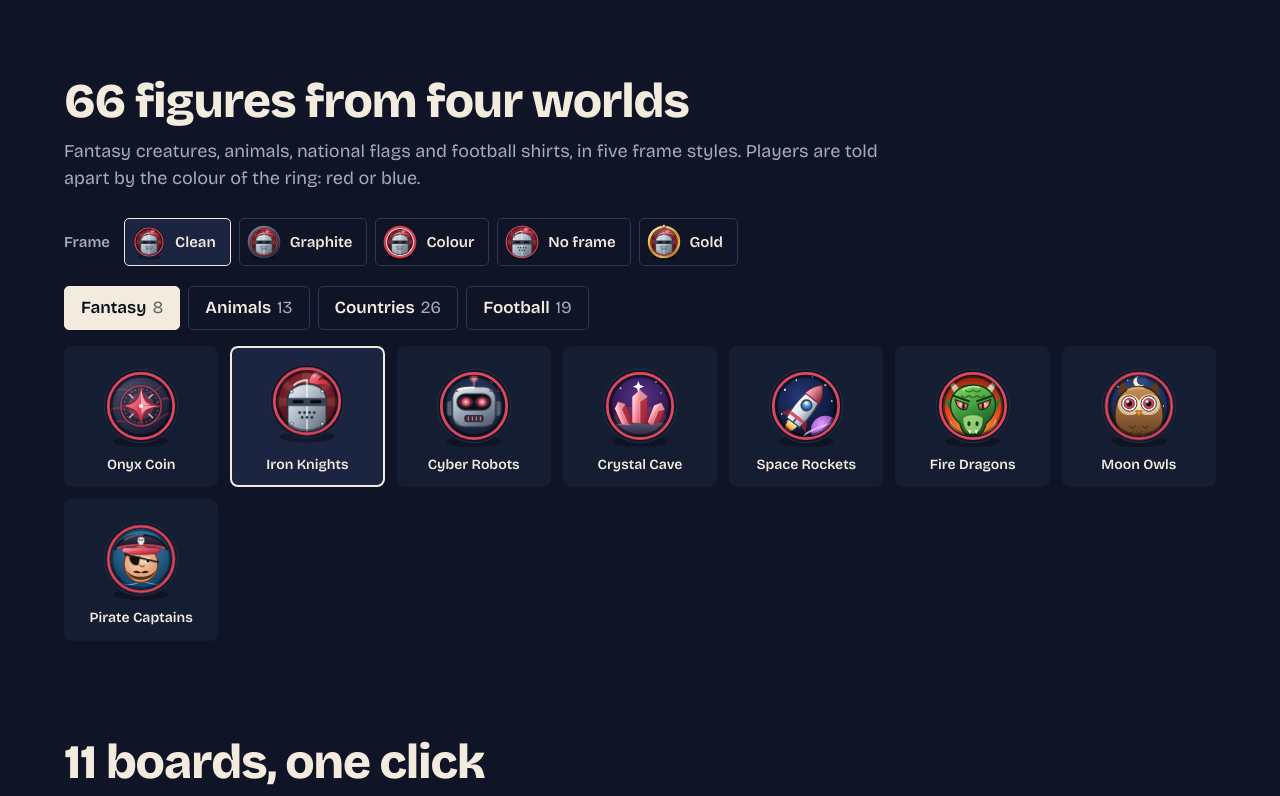
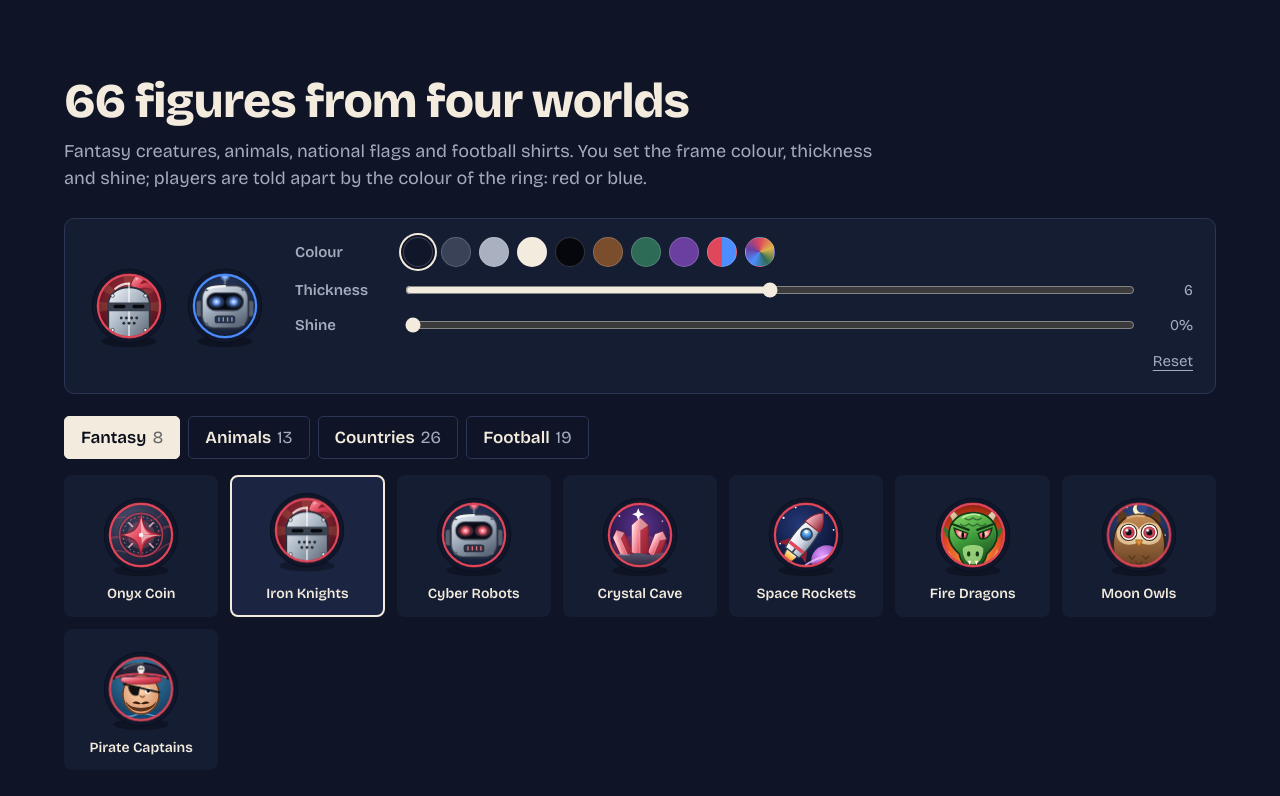
Before and after one commit to VPeteru/malomjatek, a website: page malom/public/index.html in a window 1280 px wide. Shown: the part 1800-2596 px from the top of the page. Drawn offline with nearby package versions, Linux system fonts and the light colour scheme; files whose address does not match are found by name.

Commit message:
Replace frame presets with an adjustable frame
The figure frame is now set with colour (eight swatches, player colour
or any custom colour), thickness (0-12, 0 means no frame) and shine,
with a live preview in the figures section and in settings. Frame
values are CSS variables, so changes apply to every figure instantly.

Co-Authored-By: Claude Opus 5.5 <noreply@anthropic.com>
Claude-Session: https://claude.ai/code/session_01J5yJ2iEwddaL5Zmzds7QSa

```diff
--- a/malom/public/app.js
+++ b/malom/public/app.js
@@ -1078,26 +1078,72 @@
     $('mySkinName').textContent = skinName(prefs.skin);
   }
 
-  // keretstílus-választó: minden gomb a saját keretével mutatja a figurádat
-  function buildFrameChips() {
-    for (const el of [$('frameChips'), $('frameChips2')]) {
-      if (!el) continue;
-      el.innerHTML = '';
-      for (const f of SK.FRAMES) {
-        const b = document.createElement('button');
-        b.type = 'button';
-        b.className = 'frame-chip';
-        b.dataset.frame = f.id;
-        b.setAttribute('role', 'radio');
-        b.setAttribute('aria-checked', f.id === SK.frame ? 'true' : 'false');
-        b.innerHTML = SK.svg(prefs.skin, 0, 36) + `<span>${escapeHtml(I18N.lang === 'en' ? f.nameEn : f.name)}</span>`;
+  // állítható figurakeret: szín, vastagság, fényesség, élő előnézettel
+  function buildFrameEditors() {
+    const en = I18N.lang === 'en';
+    const other = prefs.skin === 'robot' ? 'kristaly' : 'robot';
+    ['frameEditor', 'frameEditor2'].forEach((elId, n) => {
+      const el = $(elId);
+      if (!el) return;
+      const swatches = SK.FRAME_SWATCHES.map((w) =>
+        `<button type="button" class="fe-swatch" role="radio" data-color="${w.color}" style="background:${w.color}" aria-label="${escapeHtml(en ? w.nameEn : w.name)}" title="${escapeHtml(en ? w.nameEn : w.name)}"></button>`).join('');
+      el.innerHTML = `
+        <div class="fe-preview" aria-hidden="true">${SK.svg(prefs.skin, 0, 84)}${SK.svg(other, 1, 84)}</div>
+        <div class="fe-controls">
+          <div class="fe-row colors">
+            <span class="fe-label" id="feColorLbl${n}">${escapeHtml(tr('frame.color'))}</span>
+            <div class="fe-swatches" role="radiogroup" aria-labelledby="feColorLbl${n}">
+              ${swatches}
+              <button type="button" class="fe-swatch fe-pl" role="radio" data-player="1" aria-label="${escapeHtml(tr('frame.player'))}" title="${escapeHtml(tr('frame.player'))}"></button>
+              <label class="fe-custom" title="${escapeHtml(tr('frame.custom'))}"><input type="color" class="fe-color" aria-label="${escapeHtml(tr('frame.custom'))}"></label>
+            </div>
+          </div>
+          <label class="fe-row">
+            <span class="fe-label">${escapeHtml(tr('frame.width'))}</span>
+            <input type="range" class="fe-width" min="0" max="${SK.FRAME_MAX}" step="1">
+            <output class="fe-width-out"></output>
+          </label>
+          <label class="fe-row">
+            <span class="fe-label">${escapeHtml(tr('frame.sheen'))}</span>
+            <input type="range" class="fe-sheen" min="0" max="100" step="1">
+            <output class="fe-sheen-out"></output>
+          </label>
+          <div class="fe-actions"><button type="button" class="link-btn fe-reset">${escapeHtml(tr('frame.reset'))}</button></div>
+        </div>`;
+      for (const b of el.querySelectorAll('.fe-swatch')) {
         b.addEventListener('click', () => {
-          SK.setFrame(f.id);
-          for (const x of document.querySelectorAll('.frame-chip')) x.setAttribute('aria-checked', x.dataset.frame === f.id ? 'true' : 'false');
+          SK.setFrame(b.dataset.player ? { player: true } : { player: false, color: b.dataset.color });
+          syncFrameEditors();
           SND.play('select');
         });
-        el.appendChild(b);
       }
+      el.querySelector('.fe-color').addEventListener('input', (e) => { SK.setFrame({ player: false, color: e.target.value }); syncFrameEditors(); });
+      el.querySelector('.fe-width').addEventListener('input', (e) => { SK.setFrame({ width: Number(e.target.value) }); syncFrameEditors(); });
+      el.querySelector('.fe-sheen').addEventListener('input', (e) => { SK.setFrame({ sheen: Number(e.target.value) / 100 }); syncFrameEditors(); });
+      el.querySelector('.fe-reset').addEventListener('click', () => { SK.resetFrame(); syncFrameEditors(); SND.play('select'); });
+    });
+    syncFrameEditors();
+  }
+
+  // mindkét szerkesztő (nyitóoldal és beállítások) ugyanazt mutassa
+  function syncFrameEditors() {
+    const f = SK.frame;
+    const preset = !f.player && SK.FRAME_SWATCHES.some((w) => w.color.toLowerCase() === f.color.toLowerCase());
+    for (const el of [$('frameEditor'), $('frameEditor2')]) {
+      if (!el || !el.firstElementChild) continue;
+      for (const b of el.querySelectorAll('.fe-swatch')) {
+        const on = b.dataset.player ? f.player : (!f.player && b.dataset.color.toLowerCase() === f.color.toLowerCase());
+        b.setAttribute('aria-checked', on ? 'true' : 'false');
+      }
+      const custom = el.querySelector('.fe-custom');
+      custom.setAttribute('aria-checked', !f.player && !preset ? 'true' : 'false');
+      if (!f.player && !preset) custom.style.background = f.color; else custom.style.background = '';
+      const color = el.querySelector('.fe-color');
+      if (document.activeElement !== color) color.value = f.color;
+      el.querySelector('.fe-width').value = f.width;
+      el.querySelector('.fe-width-out').textContent = f.width === 0 ? tr('frame.none') : String(f.width);
+      el.querySelector('.fe-sheen').value = Math.round(f.sheen * 100);
+      el.querySelector('.fe-sheen-out').textContent = Math.round(f.sheen * 100) + '%';
     }
   }
 
@@ -1105,7 +1151,7 @@
     prefs.skin = k;
     store.set('malom-skin', k);
     updateMySkin();
-    buildFrameChips();
+    buildFrameEditors();
     buildPicker($('picker'), 0, prefs.skin, (x) => pickSkin(x));
     if (fromOrbit) toast(tr('toast.picked', { name: skinName(k) }));
   }
@@ -1224,7 +1270,7 @@
     buildThemeCards($('themeStrip'), 'tstrip');
     if (themeGridBuilt) { $('themeGrid').innerHTML = ''; buildThemeCards($('themeGrid'), 'tprev'); }
     updateMySkin();
-    buildFrameChips();
+    buildFrameEditors();
     buildOrbit();
     updateAiNote();
     const best = store.get('malom-best-elo', null);
@@ -1265,7 +1311,7 @@
     applyTheme(prefs.theme);
     $('nameInput').value = prefs.name;
     buildPicker($('picker'), 0, prefs.skin, (k) => pickSkin(k));
-    buildFrameChips();
+    buildFrameEditors();
     buildLanding();
     buildEmojiBar();
     soundIcon();
--- a/malom/public/i18n.js
+++ b/malom/public/i18n.js
@@ -30,8 +30,9 @@
       'modes.local.btn': 'Indítás egy gépen',
       'elo.t0': 'Kezdő', 'elo.t1': 'Haladó', 'elo.t2': 'Mester', 'elo.t3': 'Nagymester',
       'figures.title': '{n} figura, négy világból',
-      'figures.sub': 'Fantázialények, állatok, országzászlók és focimezek, ötféle keretben. A két játékost a gyűrű színe különbözteti meg: piros és kék.',
-      'frames.label': 'Keret', 'frames.title': 'Figurakeret', 'boards.heading': 'Tábla',
+      'figures.sub': 'Fantázialények, állatok, országzászlók és focimezek. A keret színét, vastagságát és fényességét te állítod be; a két játékost a gyűrű színe különbözteti meg: piros és kék.',
+      'frames.title': 'Figurakeret', 'boards.heading': 'Tábla',
+      'frame.color': 'Szín', 'frame.width': 'Vastagság', 'frame.sheen': 'Fényesség', 'frame.player': 'A játékos színe (piros / kék)', 'frame.custom': 'Saját szín', 'frame.reset': 'Alaphelyzet', 'frame.none': 'nincs',
       'boards.title': '11 tábla, egy kattintás',
       'boards.sub': 'A választott tábla azonnal megjelenik fent és a játékban is. A hangokat és a háttérzenét a beállításokban hangolhatod.',
       'rules.title': 'Így megy a malom',
@@ -120,8 +121,9 @@
       'modes.local.btn': 'Start on this device',
       'elo.t0': 'Beginner', 'elo.t1': 'Intermediate', 'elo.t2': 'Master', 'elo.t3': 'Grandmaster',
       'figures.title': '{n} figures from four worlds',
-      'figures.sub': 'Fantasy creatures, animals, national flags and football shirts, in five frame styles. Players are told apart by the colour of the ring: red or blue.',
-      'frames.label': 'Frame', 'frames.title': 'Figure frame', 'boards.heading': 'Board',
+      'figures.sub': 'Fantasy creatures, animals, national flags and football shirts. You set the frame colour, thickness and shine; players are told apart by the colour of the ring: red or blue.',
+      'frames.title': 'Figure frame', 'boards.heading': 'Board',
+      'frame.color': 'Colour', 'frame.width': 'Thickness', 'frame.sheen': 'Shine', 'frame.player': 'Player colour (red / blue)', 'frame.custom': 'Custom colour', 'frame.reset': 'Reset', 'frame.none': 'none',
       'boards.title': '11 boards, one click',
       'boards.sub': 'Your chosen board shows up above and in the game straight away. Fine-tune sounds and music in the settings.',
       'rules.title': 'How Nine Men’s Morris works',
--- a/malom/public/index.html
+++ b/malom/public/index.html
@@ -131,10 +131,7 @@
     <section class="block" id="figurak" aria-labelledby="pickerTitle">
       <h2 id="pickerTitle" data-i18n="figures.title" data-i18n-n="66">66 figura, négy világból</h2>
       <p class="sub" data-i18n="figures.sub"></p>
-      <div class="frame-row">
-        <span class="frame-label" id="frameLabel" data-i18n="frames.label">Keret</span>
-        <div class="frame-chips" id="frameChips" role="radiogroup" aria-labelledby="frameLabel"></div>
-      </div>
+      <div class="frame-editor" id="frameEditor"></div>
       <div class="picker" id="picker" data-i18n-aria="pick.aria"></div>
     </section>
 
@@ -286,8 +283,8 @@
     </div>
 
     <section id="panelBoard" role="tabpanel" aria-labelledby="tabBoard">
-      <h3 class="set-sub" id="frameLabel2" data-i18n="frames.title">Figurakeret</h3>
-      <div class="frame-chips" id="frameChips2" role="radiogroup" aria-labelledby="frameLabel2"></div>
+      <h3 class="set-sub" data-i18n="frames.title">Figurakeret</h3>
+      <div class="frame-editor" id="frameEditor2"></div>
       <h3 class="set-sub" data-i18n="boards.heading">Tábla</h3>
       <div class="theme-grid" id="themeGrid" role="radiogroup" data-i18n-aria="boards.aria"></div>
     </section>
--- a/malom/public/skins.js
+++ b/malom/public/skins.js
@@ -4,8 +4,7 @@
 (function () {
   'use strict';
 
-  // A két játékos színe: rubin és zafír. A játékost minden keretstílusnál a
-  // színes gyűrű jelzi (az arany keretnél a tetején ülő drágakő is).
+  // A két játékos színe: rubin és zafír. A játékost a kép körüli színes gyűrű jelzi.
   const PALETTES = [
     { c: '#E0475B', d: '#8E1F30', l: '#FFC2CB', glow: '#FF7A8C', name: 'ruby' },
     { c: '#4C8DFF', d: '#1A3F8F', l: '#C7DCFF', glow: '#86B4FF', name: 'sapphire' }
@@ -21,66 +20,43 @@
   function commonDefs(id, p) {
     return lin(id + '-rim', [[0, '#FFF1B8'], [0.22, '#F3D274'], [0.5, '#C9982E'], [0.78, '#E8C25A'], [1, '#7A5814']], 0.15, 0, 0.85, 1) +
       lin(id + '-rimhi', [[0, '#fff', 0.8], [0.5, '#fff', 0]], 0, 0, 0, 1) +
-      lin(id + '-graf', [[0, '#7A8298'], [0.45, '#454D63'], [1, '#262C3D']], 0.2, 0, 0.8, 1) +
       rad(id + '-gem', [[0, '#fff'], [0.3, p.l], [0.7, p.c], [1, p.d]], 0.35, 0.3, 0.7) +
       `<clipPath id="${id}-clip"><circle r="${R_IN}"/></clipPath>`;
   }
 
-  // Keretstílusok. Minden figura az összes keretet tartalmazza, és CSS választja
-  // ki, melyik látszik (a legközelebbi data-frame attribútum alapján), így a
-  // keret átváltásához nem kell semmit újrarajzolni.
-  const FRAMES = [
-    { id: 'letisztult', name: 'Letisztult', nameEn: 'Clean' },
-    { id: 'grafit', name: 'Grafit', nameEn: 'Graphite' },
-    { id: 'szines', name: 'Színes', nameEn: 'Colour' },
-    { id: 'nelkul', name: 'Keret nélkül', nameEn: 'No frame' },
-    { id: 'arany', name: 'Arany', nameEn: 'Gold' }
+  // Állítható keret. A színt, a vastagságot és a fényességet CSS-változók adják
+  // (--fr-p0/--fr-p1, --fr-scale, --fr-sheen), így a beállítás változásakor
+  // egyetlen figurát sem kell újrarajzolni.
+  const FRAME_OUT = 46; // a keret külső sugara
+  const FRAME_MAX = 12; // a legvastagabb keret
+  const DEFAULT_FRAME = { color: '#10172B', width: 6, sheen: 0, player: false };
+  const FRAME_SWATCHES = [
+    { color: '#10172B', name: 'Éjkék', nameEn: 'Midnight' },
+    { color: '#3A4258', name: 'Grafit', nameEn: 'Graphite' },
+    { color: '#A9B0BF', name: 'Ezüst', nameEn: 'Silver' },
+    { color: '#F3EBDD', name: 'Csont', nameEn: 'Bone' },
+    { color: '#05070D', name: 'Fekete', nameEn: 'Black' },
+    { color: '#7A4E2D', name: 'Dió', nameEn: 'Walnut' },
+    { color: '#2E6B57', name: 'Zöld', nameEn: 'Green' },
+    { color: '#6B3FA0', name: 'Lila', nameEn: 'Purple' }
   ];
-  const DEFAULT_FRAME = 'letisztult';
 
   function frame(id, p, art, bg) {
+    const pl = p.name === 'sapphire' ? 1 : 0;
     return `
       <ellipse cx="0" cy="44" rx="34" ry="7" fill="rgba(0,0,0,.32)"/>
-      <g class="fr fr-arany">
-        <circle r="48" fill="#3A2A08"/>
-        <circle r="46.5" fill="url(#${id}-rim)"/>
-        <circle r="46.5" fill="none" stroke="url(#${id}-rimhi)" stroke-width="1.6"/>
-        <circle r="42.6" fill="none" stroke="#7A5814" stroke-width=".8" opacity=".7"/>
-        <circle r="${R_IN + 2.2}" fill="#1A1206"/>
-      </g>
-      <g class="fr fr-letisztult">
-        <circle r="46" fill="#10172B"/>
-        <circle r="45.5" fill="none" stroke="rgba(255,255,255,.12)" stroke-width="1"/>
-      </g>
-      <g class="fr fr-grafit">
-        <circle r="47" fill="url(#${id}-graf)"/>
-        <circle r="46.5" fill="none" stroke="rgba(255,255,255,.16)" stroke-width="1"/>
-        <circle r="${R_IN + 2.4}" fill="#0B0F1A"/>
-      </g>
-      <g class="fr fr-szines">
-        <circle r="47" fill="${p.c}"/>
-        <circle r="46.4" fill="none" stroke="${p.d}" stroke-width="1.2"/>
-        <circle r="${R_IN + 2.4}" fill="#fff" opacity=".92"/>
-      </g>
+      <circle r="${FRAME_OUT}" style="fill: var(--fr-p${pl}, #10172B)"/>
+      <circle r="${FRAME_OUT}" fill="url(#fr-sheen)" style="opacity: var(--fr-sheen, 0)"/>
+      <circle r="${FRAME_OUT - 0.5}" fill="none" stroke="rgba(0,0,0,.35)" stroke-width="1"/>
       <g class="fr-art">
         <g clip-path="url(#${id}-clip)">
           <circle r="${R_IN}" fill="${bg}"/>
           ${art}
           <circle r="${R_IN}" fill="none" stroke="rgba(0,0,0,.45)" stroke-width="5"/>
         </g>
-      </g>
-      <g class="fr fr-arany">
-        <circle r="${R_IN + 0.6}" fill="none" stroke="${p.c}" stroke-width="2.2"/>
-        <path d="M-31,-20 A37,37 0 0 1 31,-20 C18,-28 -18,-28 -31,-20 Z" fill="#fff" opacity=".2"/>
-        <g class="gem"><path d="M0,-50.5 L6.2,-45 L0,-38.5 L-6.2,-45 Z" fill="url(#${id}-gem)" stroke="#3A2A08" stroke-width="1.2" stroke-linejoin="round"/>
-        <path d="M0,-50.5 L2.6,-46 L0,-44.6 L-2.6,-46 Z" fill="#fff" opacity=".7"/></g>
-      </g>
-      <circle class="fr fr-letisztult" r="${R_IN + 3}" fill="none" stroke="${p.c}" stroke-width="3.4"/>
-      <g class="fr fr-grafit">
-        <circle r="${R_IN + 0.6}" fill="none" stroke="${p.c}" stroke-width="2.4"/>
-        <circle cy="-43.2" r="2.6" fill="${p.c}"/>
-      </g>
-      <circle class="fr fr-nelkul" r="45.6" fill="none" stroke="${p.c}" stroke-width="3.2"/>`;
+        <circle r="${R_IN - 1.3}" fill="none" stroke="${p.c}" stroke-width="2.8"/>
+        <circle r="${R_IN + 0.3}" fill="none" stroke="rgba(0,0,0,.4)" stroke-width=".8"/>
+      </g>`;
   }
 
   const SKINS = {
@@ -654,6 +630,8 @@
     holder.setAttribute('height', '0');
     holder.setAttribute('aria-hidden', 'true');
     holder.style.position = 'absolute';
+    // a keret fényessége: közös, figurától független átmenet
+    defs += lin('fr-sheen', [[0, '#fff', 0.6], [0.42, '#fff', 0], [0.58, '#000', 0], [1, '#000', 0.5]], 0.2, 0, 0.8, 1);
     holder.innerHTML = `<defs>${defs}</defs>`;
     document.body.prepend(holder);
   }
@@ -672,23 +650,41 @@
     return `<svg viewBox="-52 -52 104 104" width="${size}" height="${size}" aria-hidden="true"><g>${markup(skin, player)}</g></svg>`;
   }
 
-  // a választott keret már az első rajzolás előtt érvényes legyen
+  // a beállított keret már az első rajzolás előtt érvényes legyen
+  const HEX = /^#[0-9a-f]{6}$/i;
+  function cleanFrame(v) {
+    const f = { ...DEFAULT_FRAME };
+    if (v && typeof v === 'object') {
+      if (HEX.test(v.color)) f.color = v.color;
+      if (Number.isFinite(v.width)) f.width = Math.min(FRAME_MAX, Math.max(0, Math.round(v.width)));
+      if (Number.isFinite(v.sheen)) f.sheen = Math.min(1, Math.max(0, v.sheen));
+      f.player = v.player === true;
+    }
+    return f;
+  }
   function readFrame() {
-    try { const v = JSON.parse(localStorage.getItem('malom-frame')); if (FRAMES.some((f) => f.id === v)) return v; } catch (e) { /* nincs tárhely */ }
-    return DEFAULT_FRAME;
+    try { return cleanFrame(JSON.parse(localStorage.getItem('malom-frame-v2'))); } catch (e) { return { ...DEFAULT_FRAME }; }
+  }
+  function applyFrame(f) {
+    const st = document.documentElement.style;
+    st.setProperty('--fr-p0', f.player ? PALETTES[0].c : f.color);
+    st.setProperty('--fr-p1', f.player ? PALETTES[1].c : f.color);
+    st.setProperty('--fr-scale', ((FRAME_OUT - f.width) / R_IN).toFixed(4));
+    st.setProperty('--fr-sheen', String(f.sheen));
   }
   let currentFrame = readFrame();
-  document.documentElement.dataset.frame = currentFrame;
+  applyFrame(currentFrame);
 
-  function setFrame(id) {
-    if (!FRAMES.some((f) => f.id === id)) return;
-    currentFrame = id;
-    document.documentElement.dataset.frame = id;
-    try { localStorage.setItem('malom-frame', JSON.stringify(id)); } catch (e) { /* nincs tárhely */ }
+  function setFrame(change) {
+    currentFrame = cleanFrame({ ...currentFrame, ...change });
+    applyFrame(currentFrame);
+    try { localStorage.setItem('malom-frame-v2', JSON.stringify(currentFrame)); } catch (e) { /* nincs tárhely */ }
+    return currentFrame;
   }
+  function resetFrame() { return setFrame(DEFAULT_FRAME); }
 
   if (document.body) installDefs();
   else document.addEventListener('DOMContentLoaded', installDefs);
 
-  window.MalomSkins = { SKINS, ORDER, CATEGORIES, PALETTES, FRAMES, svg, markup, installDefs, nameOf, setFrame, get frame() { return currentFrame; } };
+  window.MalomSkins = { SKINS, ORDER, CATEGORIES, PALETTES, FRAME_SWATCHES, FRAME_MAX, svg, markup, installDefs, nameOf, setFrame, resetFrame, get frame() { return { ...currentFrame }; } };
 })();
--- a/malom/public/style.css
+++ b/malom/public/style.css
@@ -59,28 +59,36 @@ h1, h2, h3 { text-wrap: balance; }
   * { scrollbar-width: thin; scrollbar-color: var(--line) transparent; }
 }
 
-/* ---------- figurakeretek (a legközelebbi data-frame dönt) ---------- */
-:root, [data-frame="letisztult"] { --fr-letisztult: inline; --fr-grafit: none; --fr-szines: none; --fr-nelkul: none; --fr-arany: none; --fr-scale: 1; }
-[data-frame="grafit"] { --fr-letisztult: none; --fr-grafit: inline; --fr-szines: none; --fr-nelkul: none; --fr-arany: none; --fr-scale: 1; }
-[data-frame="szines"] { --fr-letisztult: none; --fr-grafit: none; --fr-szines: inline; --fr-nelkul: none; --fr-arany: none; --fr-scale: 1; }
-[data-frame="nelkul"] { --fr-letisztult: none; --fr-grafit: none; --fr-szines: none; --fr-nelkul: inline; --fr-arany: none; --fr-scale: 1.2; }
-[data-frame="arany"] { --fr-letisztult: none; --fr-grafit: none; --fr-szines: none; --fr-nelkul: none; --fr-arany: inline; --fr-scale: 1; }
-.fr-letisztult { display: var(--fr-letisztult); }
-.fr-grafit { display: var(--fr-grafit); }
-.fr-szines { display: var(--fr-szines); }
-.fr-nelkul { display: var(--fr-nelkul); }
-.fr-arany { display: var(--fr-arany); }
+/* ---------- állítható figurakeret (a változókat a skins.js állítja) ---------- */
+:root { --fr-p0: #10172B; --fr-p1: #10172B; --fr-scale: 1.0667; --fr-sheen: 0; }
 .fr-art { transform: scale(var(--fr-scale)); }
 
-.frame-row { display: flex; flex-wrap: wrap; align-items: center; gap: 10px 14px; margin: 0 0 20px; }
-.frame-label { font-size: 15px; color: var(--muted); font-weight: 600; }
-.frame-chips { display: flex; flex-wrap: wrap; gap: 8px; }
-.frame-chip { appearance: none; display: inline-flex; align-items: center; gap: 8px; padding: 5px 14px 5px 6px; border: 1px solid var(--line); background: transparent; border-radius: var(--radius-s); cursor: pointer; font-weight: 600; font-size: 15px; transition: border-color .2s, background .2s; }
-.frame-chip svg { width: 36px; height: 36px; display: block; flex: none; }
-.frame-chip:hover { border-color: var(--muted); }
-.frame-chip[aria-checked="true"] { background: var(--panel-hi); border-color: var(--bone); }
+.frame-editor { display: grid; grid-template-columns: auto minmax(0, 1fr); gap: 18px 28px; align-items: center; background: var(--panel); border: 1px solid var(--line); border-radius: var(--radius-l); padding: 18px 22px; margin: 0 0 22px; }
+.fe-preview { display: flex; gap: 12px; }
+.fe-preview svg { width: 84px; height: 84px; display: block; }
+.fe-controls { display: grid; gap: 12px; min-width: 0; }
+.fe-row { display: grid; grid-template-columns: 96px minmax(0, 1fr) 48px; align-items: center; gap: 12px; }
+.fe-row.colors { grid-template-columns: 96px minmax(0, 1fr); }
+.fe-label { font-size: 15px; color: var(--muted); font-weight: 600; }
+.fe-row output { font-size: 15px; color: var(--muted); text-align: right; font-variant-numeric: tabular-nums; }
+.fe-swatches { display: flex; flex-wrap: wrap; gap: 8px; align-items: center; }
+.fe-swatch { appearance: none; width: 30px; height: 30px; border-radius: 50%; border: 1px solid rgba(255,255,255,.18); padding: 0; cursor: pointer; box-shadow: 0 0 0 2px transparent; transition: box-shadow .15s; }
+.fe-swatch[aria-checked="true"] { box-shadow: 0 0 0 2px var(--ink), 0 0 0 4px var(--bone); }
+.fe-swatch.fe-pl { background: linear-gradient(90deg, #E0475B 50%, #4C8DFF 50%); }
+.fe-custom { position: relative; width: 30px; height: 30px; border-radius: 50%; overflow: hidden; border: 1px solid rgba(255,255,255,.18); background: conic-gradient(#E0475B, #D9B44A, #2E6B57, #4C8DFF, #6B3FA0, #E0475B); box-shadow: 0 0 0 2px transparent; cursor: pointer; }
+.fe-custom[aria-checked="true"] { box-shadow: 0 0 0 2px var(--ink), 0 0 0 4px var(--bone); }
+.fe-custom input { position: absolute; inset: 0; width: 100%; height: 100%; opacity: 0; cursor: pointer; border: 0; padding: 0; }
+.fe-actions { display: flex; justify-content: flex-end; }
+.fe-actions .link-btn { margin: 0; padding: 2px 0; font-size: 15px; }
+@media (max-width: 640px) {
+  .frame-editor { grid-template-columns: 1fr; padding: 16px; }
+  .fe-preview { justify-content: center; }
+  .fe-row, .fe-row.colors { grid-template-columns: 1fr 44px; }
+  .fe-row .fe-label { grid-column: 1 / -1; }
+  .fe-row.colors .fe-swatches { grid-column: 1 / -1; }
+}
 .settings h3.set-sub { font-size: 18px; margin: 4px 0 10px; }
-.settings .frame-chips + h3.set-sub { margin-top: 24px; }
+.settings .frame-editor { margin-bottom: 24px; }
 
 /* ---------- gombok ---------- */
 .btn {
```
Also changed, not shown: malom/README.md.
